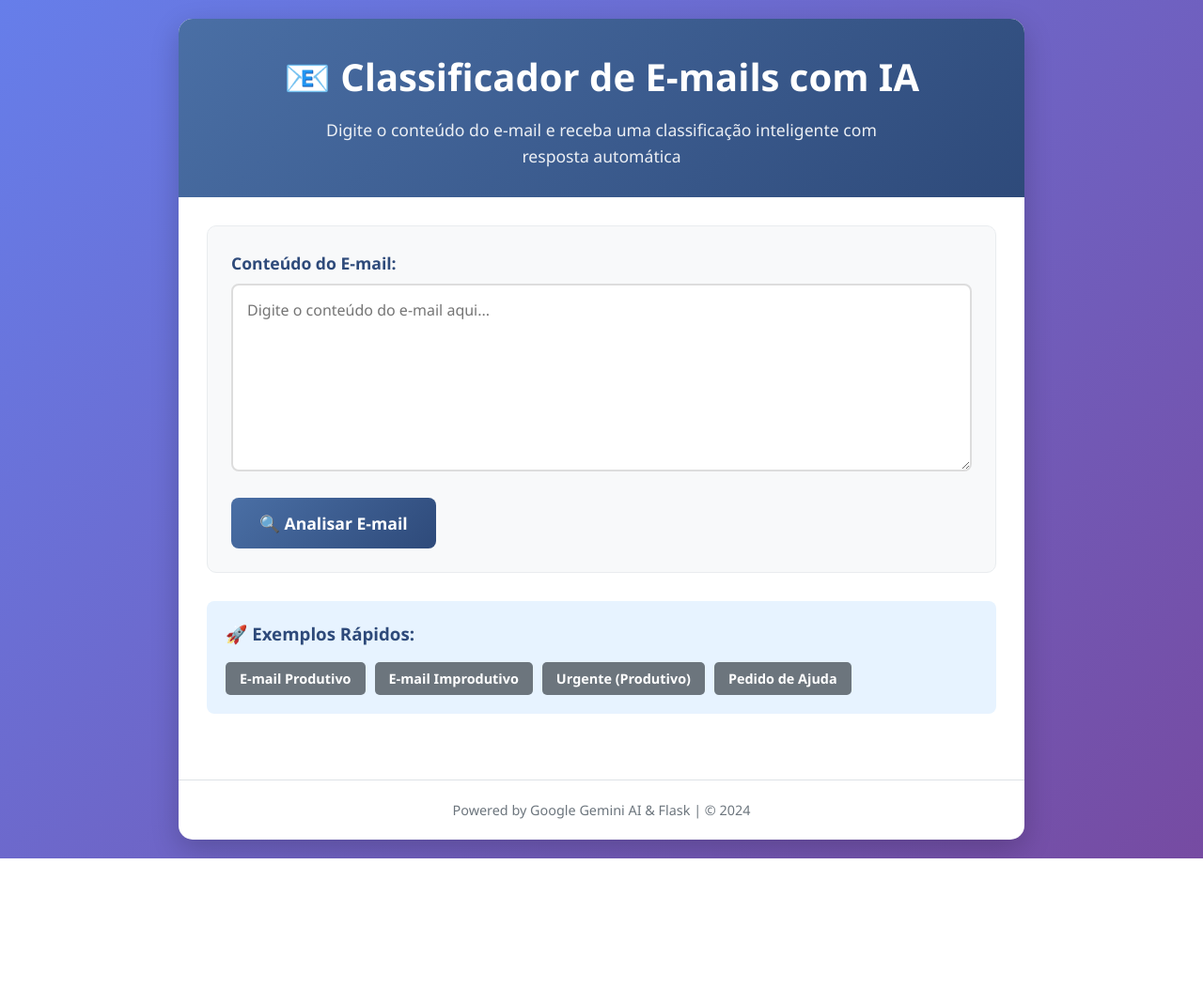
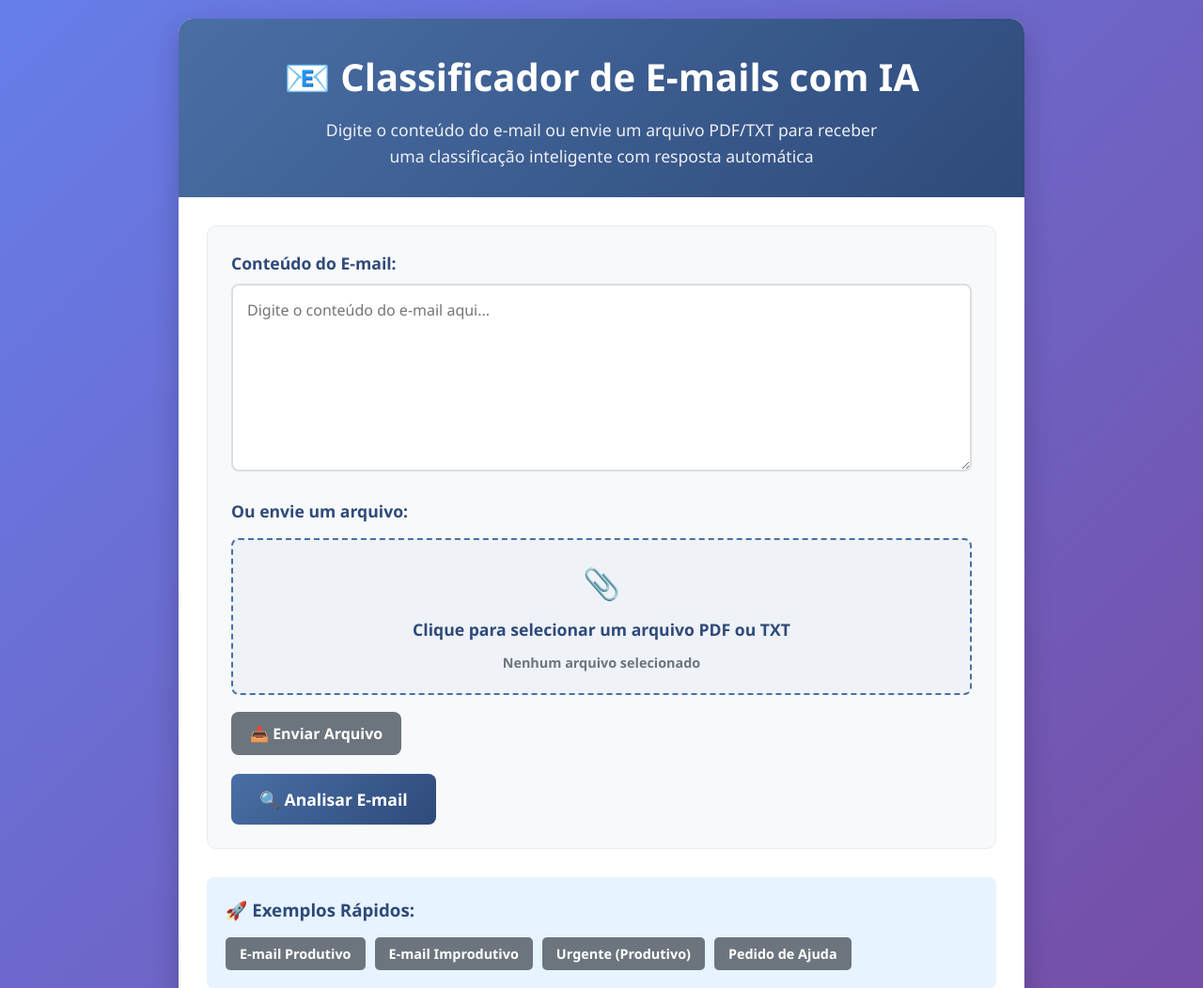
Before and after one commit to yazei132/email-classifier, a Flask app: page / in a window 1280 px wide. Shown: the top 1052 px of the page at 94% size. Before the commit the page ends 914 px from the top, so only its background shows below. Run offline with Flask 3, Linux system fonts and the light colour scheme; parts of the project's set-up code (start-up, migrations or seed data) failed here and were passed over.

Commit message:
Adicionado suporte para upload de arquivos PDF/TXT

```diff
--- a/app.py
+++ b/app.py
@@ -9,6 +9,7 @@ import requests
 import os
 import google.generativeai as genai
 import unicodedata
+from PyPDF2 import PdfReader
 
 # ===== CONFIGURAÇÃO INICIAL =====
 app = Flask(__name__)
@@ -175,10 +176,22 @@ def index():
     return render_template('index.html')
 
 @app.route('/analyze', methods=['POST'])
+@app.route('/analyze', methods=['POST'])
 def analyze_email():
     try:
-        data = request.get_json()
-        email_content = data.get('email_content', '')
+        # Verifica se veio um arquivo (PDF/TXT)
+        if 'file' in request.files:
+            file = request.files['file']
+            if file and (file.filename.endswith('.pdf') or file.filename.endswith('.txt')):
+                if file.filename.endswith('.pdf'):
+                    pdf_reader = PdfReader(file)
+                    email_content = "".join(page.extract_text() for page in pdf_reader.pages)
+                else:
+                    email_content = file.read().decode('utf-8')
+        else:
+            # Se não veio arquivo, pega do JSON (texto digitado)
+            data = request.get_json()
+            email_content = data.get('email_content', '')
 
         if not email_content:
             return jsonify({'error': 'Nenhum conteúdo de e-mail fornecido'}), 400
@@ -196,9 +209,8 @@ def analyze_email():
 
     except Exception as e:
         return jsonify({'error': f'Erro ao processar o e-mail: {str(e)}'}), 500
-
 # ===== EXECUÇÃO DO SERVIDOR FLASK =====
 if __name__ == '__main__':
-    print("🚀 Iniciando servidor Flask...")
-    print("📧 Acesse: http://localhost:5000")
+    print("Sucesso, iniciando servidor Flask...")
+
     app.run(debug=True, host='0.0.0.0', port=5000)
--- a/templates/index.html
+++ b/templates/index.html
@@ -88,6 +88,63 @@
             outline: none;
             border-color: #4a6fa5;
             box-shadow: 0 0 0 3px rgba(74, 111, 165, 0.1);
+        }
+
+        .file-upload {
+            display: flex;
+            flex-direction: column;
+            gap: 10px;
+            margin: 15px 0;
+        }
+
+        .file-upload-label {
+            display: flex;
+            flex-direction: column;
+            align-items: center;
+            justify-content: center;
+            padding: 20px;
+            border: 2px dashed #4a6fa5;
+            border-radius: 8px;
+            cursor: pointer;
+            transition: all 0.3s;
+            background-color: rgba(74, 111, 165, 0.05);
+        }
+
+        .file-upload-label:hover {
+            background-color: rgba(74, 111, 165, 0.1);
+            border-color: #2e4a7a;
+        }
+
+        .file-upload-icon {
+            font-size: 2rem;
+            margin-bottom: 10px;
+            color: #4a6fa5;
+        }
+
+        .file-input {
+            display: none;
+        }
+
+        .file-name {
+            margin-top: 10px;
+            font-size: 0.9rem;
+            color: #6c757d;
+        }
+
+        .upload-btn {
+            background: #6c757d;
+            color: white;
+            border: none;
+            padding: 12px 20px;
+            font-size: 1rem;
+            border-radius: 8px;
+            cursor: pointer;
+            transition: background 0.2s;
+            align-self: flex-start;
+        }
+
+        .upload-btn:hover {
+            background: #5a6268;
         }
 
         button {
@@ -281,7 +338,7 @@
     <div class="container">
         <header>
             <h1>📧 Classificador de E-mails com IA</h1>
-            <p class="description">Digite o conteúdo do e-mail e receba uma classificação inteligente com resposta automática</p>
+            <p class="description">Digite o conteúdo do e-mail ou envie um arquivo PDF/TXT para receber uma classificação inteligente com resposta automática</p>
         </header>
 
         <div class="main-content">
@@ -289,6 +346,19 @@
                 <div class="form-group">
                     <label for="email-content">Conteúdo do E-mail:</label>
                     <textarea id="email-content" placeholder="Digite o conteúdo do e-mail aqui..."></textarea>
+                </div>
+
+                <div class="form-group">
+                    <label>Ou envie um arquivo:</label>
+                    <div class="file-upload">
+                        <label for="file-upload-input" class="file-upload-label">
+                            <div class="file-upload-icon">📎</div>
+                            <span>Clique para selecionar um arquivo PDF ou TXT</span>
+                            <span class="file-name" id="file-name">Nenhum arquivo selecionado</span>
+                            <input type="file" id="file-upload-input" class="file-input" accept=".pdf,.txt">
+                        </label>
+                        <button class="upload-btn" onclick="uploadFile()">📤 Enviar Arquivo</button>
+                    </div>
                 </div>
 
                 <button id="analyze-btn">🔍 Analisar E-mail</button>
@@ -338,6 +408,8 @@
         document.addEventListener('DOMContentLoaded', function() {
             const analyzeBtn = document.getElementById('analyze-btn');
             const emailContent = document.getElementById('email-content');
+            const fileInput = document.getElementById('file-upload-input');
+            const fileName = document.getElementById('file-name');
             const loadingElement = document.querySelector('.loading');
             const resultContainer = document.getElementById('result-container');
             const resultIcon = document.getElementById('result-icon');
@@ -345,6 +417,15 @@
             const resultCategory = document.getElementById('result-category');
             const resultExplanation = document.getElementById('result-explanation');
             const responseText = document.getElementById('response-text');
+
+            // Mostrar nome do arquivo selecionado
+            fileInput.addEventListener('change', function() {
+                if (this.files.length > 0) {
+                    fileName.textContent = this.files[0].name;
+                } else {
+                    fileName.textContent = 'Nenhum arquivo selecionado';
+                }
+            });
 
             analyzeBtn.addEventListener('click', function() {
                 const content = emailContent.value.trim();
@@ -399,6 +480,64 @@
                 });
             });
 
+            // Função para upload de arquivo
+            window.uploadFile = function() {
+                const file = fileInput.files[0];
+
+                if (!file) {
+                    alert('Por favor, selecione um arquivo PDF ou TXT');
+                    return;
+                }
+
+                // Mostrar loading
+                loadingElement.style.display = 'block';
+                resultContainer.style.display = 'none';
+
+                const formData = new FormData();
+                formData.append('file', file);
+
+                fetch('/analyze', {
+                    method: 'POST',
+                    body: formData
+                })
+                .then(response => response.json())
+                .then(data => {
+                    // Esconder loading
+                    loadingElement.style.display = 'none';
+
+                    if (data.error) {
+                        alert('Erro: ' + data.error);
+                        return;
+                    }
+
+                    // Mostrar resultados
+                    if (data.category === 'produtivo') {
+                        resultIcon.className = 'result-icon productive';
+                        resultIcon.textContent = '✓';
+                        resultTitle.textContent = 'E-mail Classificado como Produtivo';
+                        resultCategory.textContent = 'Produtivo';
+                        resultExplanation.textContent = 'Este e-mail contém conteúdo relevante para o trabalho ou objetivos profissionais.';
+                    } else {
+                        resultIcon.className = 'result-icon unproductive';
+                        resultIcon.textContent = '✗';
+                        resultTitle.textContent = 'E-mail Classificado como Improdutivo';
+                        resultCategory.textContent = 'Improdutivo';
+                        resultExplanation.textContent = 'Este e-mail não contém conteúdo relevante para o trabalho ou objetivos profissionais.';
+                    }
+
+                    responseText.textContent = data.response;
+                    resultContainer.style.display = 'block';
+
+                    // Scroll para o resultado
+                    resultContainer.scrollIntoView({ behavior: 'smooth' });
+                })
+                .catch(error => {
+                    console.error('Erro:', error);
+                    loadingElement.style.display = 'none';
+                    alert('Ocorreu um erro ao analisar o arquivo. Tente novamente.');
+                });
+            };
+
             // Funções para exemplos
             window.loadExample = function(type) {
                 const examples = {
@@ -409,6 +548,8 @@
                 };
 
                 emailContent.value = examples[type];
+                fileName.textContent = 'Nenhum arquivo selecionado';
+                fileInput.value = '';
             };
         });
     </script>
```
